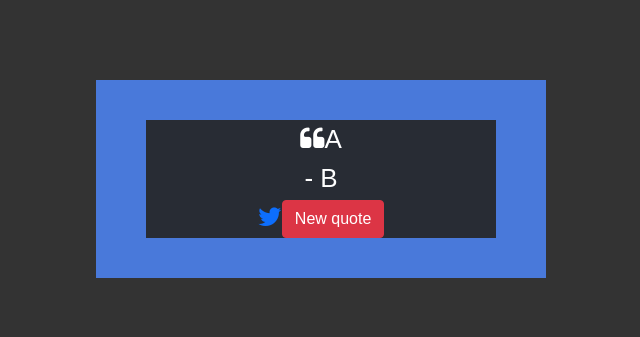
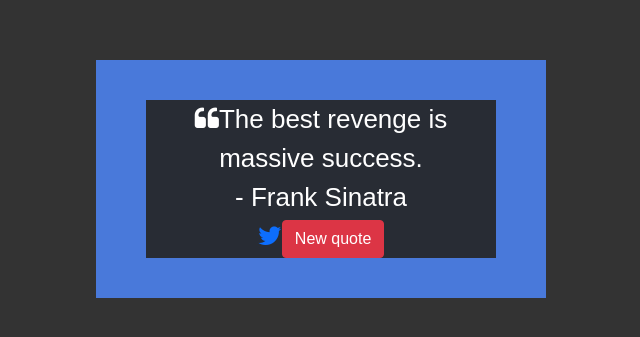
Before and after one commit to RatchagreeA/Learning, a React (Create React App) app in the folder mini_project/06_Random_Quote_Machine/random-quote/: page / in a window 1280 px wide. Shown: the part 221-558 px from the top of the page, without its empty margins (319-959 px from the left). Built offline with nearby package versions, Linux system fonts and the light colour scheme; no server answers.

Commit message:
add try catch for fetch data

```diff
--- a/mini_project/06_Random_Quote_Machine/random-quote/src/App.js
+++ b/mini_project/06_Random_Quote_Machine/random-quote/src/App.js
@@ -5,19 +5,28 @@ import { useState, useEffect } from "react";
 function App() {
     const quoteUrl =
         "https://gist.githubusercontent.com/camperbot/5a022b72e96c4c9585c32bf6a75f62d9/raw/e3c6895ce42069f0ee7e991229064f167fe8ccdc/quotes.json";
+    const iniQuote = "The best revenge is massive success.";
+    const iniAuthor = "Frank Sinatra";
     const [quoteArr, setQuoteArr] = useState([]);
-    const [quote, setQuote] = useState("A");
-    const [author, setAuthor] = useState("B");
+    const [quote, setQuote] = useState(iniQuote);
+    const [author, setAuthor] = useState(iniAuthor);
 
     const fetchQuotes = async (url) => {
-        const res = await fetch(url);
-        const { quotes } = await res.json();
-        setQuoteArr(quotes);
+        try {
+            const res = await fetch(url);
+            const { quotes } = await res.json();
+            setQuoteArr(quotes);
+        } catch (err) {
+            console.log(err);
+        }
     };
     useEffect(() => {
         fetchQuotes(quoteUrl);
-        console.log("hello");
-    }, [quoteUrl]);
+        console.log("Current : ", quoteArr);
+        return () => {
+            console.log("Prev : ", quoteArr);
+        };
+    }, []);
     const randomIdx = () => {
         return Math.floor(Math.random() * quoteArr.length);
     };
```
